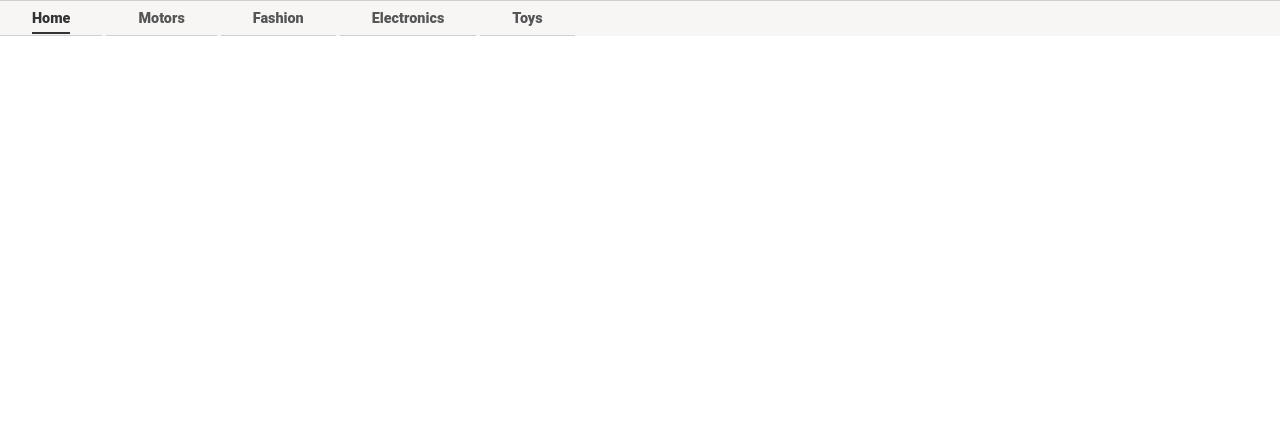
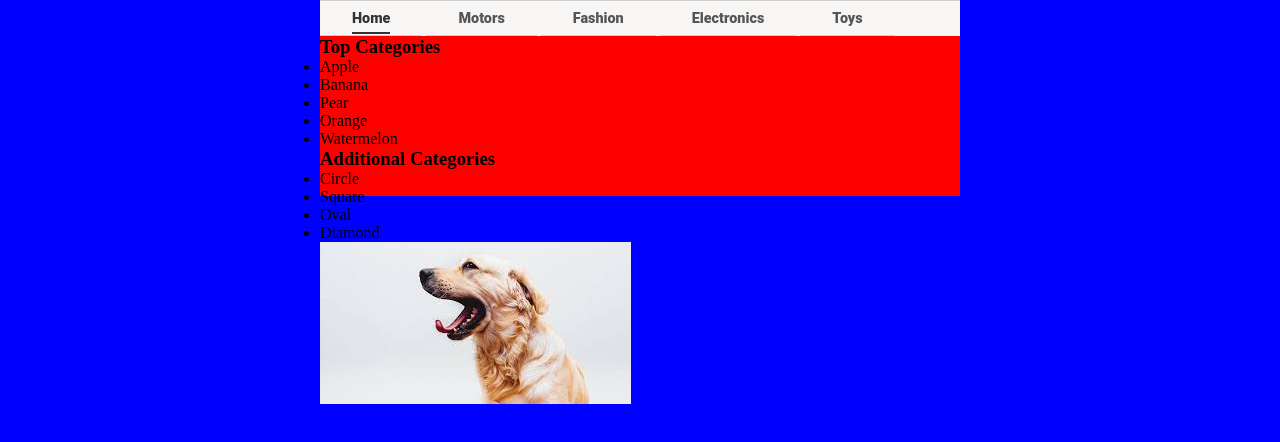
Before and after one commit to catalinpetrovici/Educative.io, a plain HTML site: page Building Frontend Components/Dropdown Menu/index.html in a window 1280 px wide. Drawn offline with Linux system fonts and the light colour scheme.

Commit message:
Dropdown Menu Submenu

```diff
--- a/Building Frontend Components/Dropdown Menu/index.html
+++ b/Building Frontend Components/Dropdown Menu/index.html
@@ -13,20 +13,70 @@
 <body>
 
     <div class="menu">
-        <div class="menu__item menu__item--current menu__item--home">
-            <a class="menu__item__link" href="#">Home</a>
+        <div class="menu__main">
+            <div class="menu__main__item menu__main__item--current menu__main__item--home">
+                <a class="menu__main__item__link" href="#">Home</a>
+            </div>
+            <div class="menu__main__item menu__main__item--motors">
+                <a class="menu__main__item__link" href="#">Motors</a>
+            </div>
+            <div class="menu__main__item menu__main__item--fashion">
+                <a class="menu__main__item__link" href="#">Fashion</a>
+            </div>
+            <div class="menu__main__item menu__main__item--electronics">
+                <a class="menu__main__item__link" href="#">Electronics</a>
+            </div>
+            <div class="menu__main__item menu__main__item--toys">
+                <a class="menu__main__item__link" href="#">Toys</a>
+            </div>
         </div>
-        <div class="menu__item menu__item--motors">
-            <a class="menu__item__link" href="#">Motors</a>
-        </div>
-        <div class="menu__item menu__item--fashion">
-            <a class="menu__item__link" href="#">Fashion</a>
-        </div>
-        <div class="menu__item menu__item--electronics">
-            <a class="menu__item__link" href="#">Electronics</a>
-        </div>
-        <div class="menu__item menu__item--toys">
-            <a class="menu__item__link" href="#">Toys</a>
+        <div class="menu__sub">
+            <div class="menu__sub__categories">
+                <div class="menu__sub__categories__top">
+                    <h3 class="menu__sub__categories__header">
+                        Top Categories
+                    </h3>
+                    <ul class="menu__sub__categories__items">
+                        <li class="menu__sub__categories__item">
+                            Apple
+                        </li>
+                        <li class="menu__sub__categories__item">
+                            Banana
+                        </li>
+                        <li class="menu__sub__categories__item">
+                            Pear
+                        </li>
+                        <li class="menu__sub__categories__item">
+                            Orange
+                        </li>
+                        <li class="menu__sub__categories__item">
+                            Watermelon
+                        </li>
+                    </ul>
+                </div>
+                <div class="menu__sub__categories__additional">
+                    <h3 class="menu__sub__categories__header">
+                        Additional Categories
+                    </h3>
+                    <ul class="menu__sub__categories__items">
+                        <li class="menu__sub__categories__item">
+                            Circle
+                        </li>
+                        <li class="menu__sub__categories__item">
+                            Square
+                        </li>
+                        <li class="menu__sub__categories__item">
+                            Oval
+                        </li>
+                        <li class="menu__sub__categories__item">
+                            Diamond
+                        </li>
+                    </ul>
+                </div>
+            </div>
+            <div class="menu__sub__visual">
+                <img class="menu__sub__visual__img" src="./assets/dog.jpeg" />
+            </div>
         </div>
     </div>
 
--- a/Building Frontend Components/Dropdown Menu/style.css
+++ b/Building Frontend Components/Dropdown Menu/style.css
@@ -10,18 +10,34 @@ html {
   box-sizing: border-box;
 }
 
+body {
+  background: blue;
+}
+
 .menu {
+  margin: 0 auto;
+  width: 40rem;
   background: #f7f6f5;
   border-top: 1px solid #cfcfcf;
 }
 
-.menu__item {
+.menu__main__item {
   display: inline-block;
   padding: 0.5rem 2rem;
   border-bottom: 1px solid #cfcfcf;
 }
 
-.menu__item:hover {
+.menu__main__item:first-child:hover {
+  border-left: none;
+  margin-left: 0;
+}
+
+.menu__main__item:last-child:hover {
+  border-right: none;
+  margin-right: 0;
+}
+
+.menu__main__item:hover {
   background: white;
   border-bottom: none;
   border-right: 1px solid #cfcfcf;
@@ -29,13 +45,13 @@ html {
   margin: 0 -1px;
 }
 
-.menu__item--current .menu__item__link {
+.menu__main__item--current .menu__main__item__link {
   color: #333333;
   border-bottom: 2px solid #333;
   padding-bottom: 0.3rem;
 }
 
-.menu__item__link {
+.menu__main__item__link {
   text-decoration: none;
   color: #555;
   font-family: Roboto;
@@ -43,7 +59,13 @@ html {
   font-weight: 800;
 }
 
-.menu__item__link:hover {
+.menu__main__item__link:hover {
   text-decoration: underline;
   color: #1c60bb;
 }
+
+.menu__sub {
+  width: 40rem;
+  height: 10rem;
+  background: red;
+}
```
Also changed, not shown: Building Frontend Components/Dropdown Menu/assets/dog.jpeg (added).
